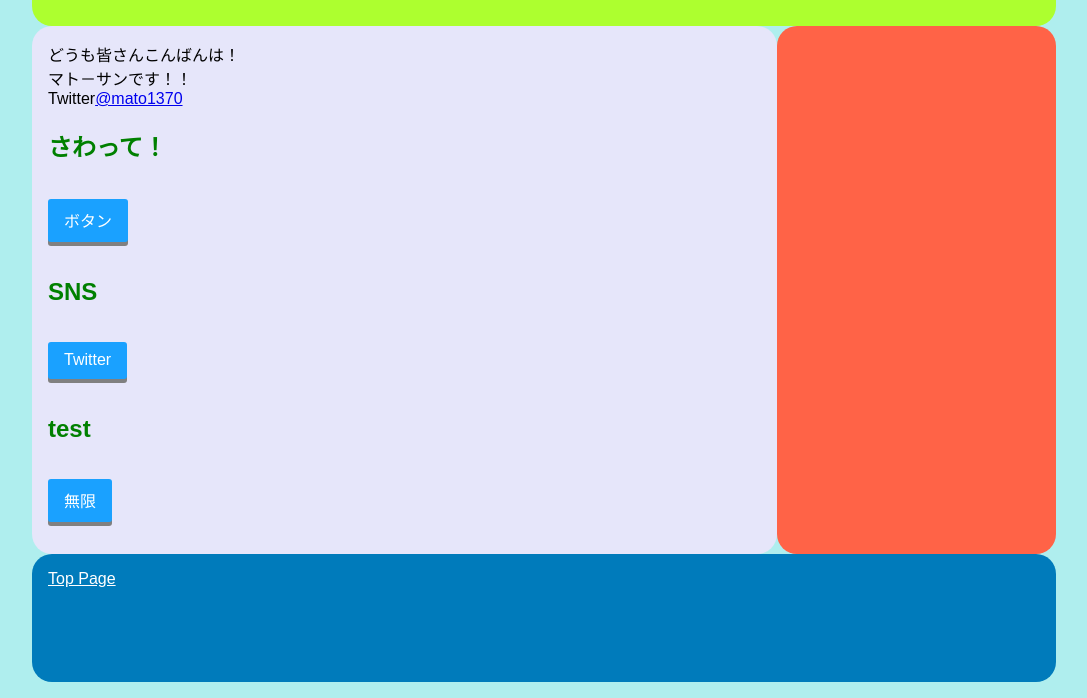
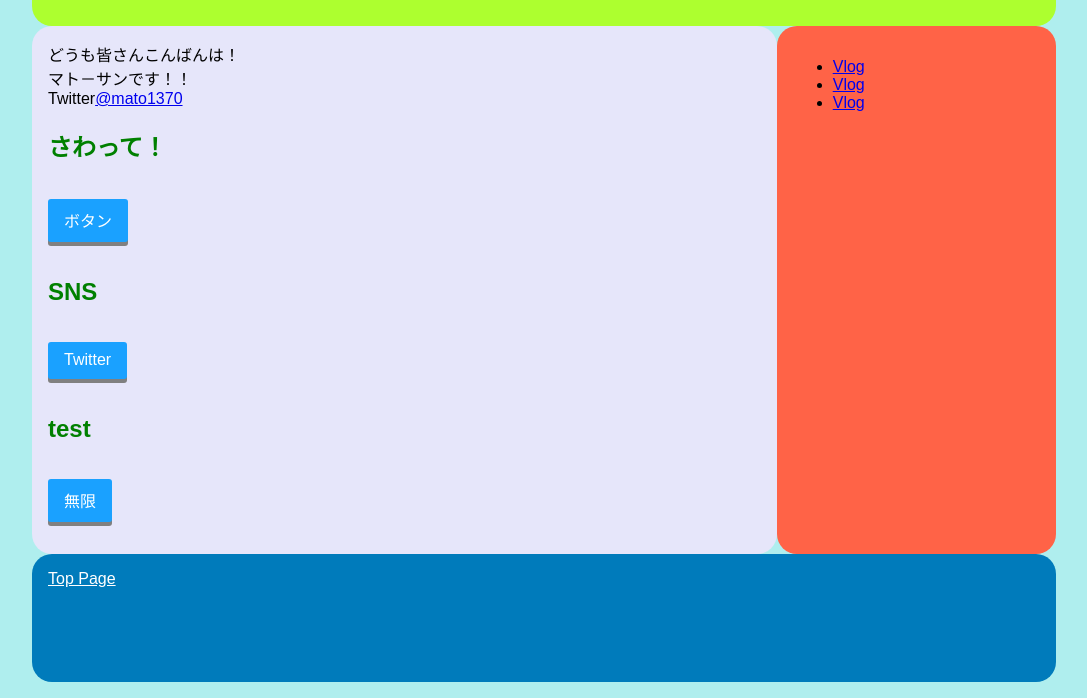
Before and after one commit to mato1370/mato1370-net, a plain HTML site: page public/index.html in a window 1280 px wide. Shown: the part 102-800 px from the top of the page, without its empty margins (96-1183 px from the left). Drawn offline with Linux system fonts and the light colour scheme; a web font is replaced by a local one.

Commit message:
パブリックにお引越し

```diff
--- a/index.html
+++ b/public/index.html
@@ -5,6 +5,7 @@
 		<meta name="viewport" content="width=device-width, initial-scale=1">
 		<link href="./css/style.css"rel="stylesheet">
 		<title>マト－サンのホームページ</title>
+		<script type="text/javascript" src="./js/nav.js"></script>
 	</head>
 	<body>
 		<div id="wrapper">
@@ -29,7 +30,10 @@
 				<h2>test</h2>
 					<button class="button">無限</button>
 			</main>
-			<nav    class="contents"></nav>
+			<nav    class="contents">
+				<script type="text/javascript">getNavigation()</script>
+
+			</nav>
 			<footer class="contents">
 				<a href="index.html">Top Page</a>
 			</footer>
--- /dev/null
+++ b/public/js/nav.js
@@ -0,0 +1,9 @@
+function getNavigation() {
+	let		html = "";
+	html += '<ul>';
+	html += '	<li> <a href="https://trpfrog.net/" target="_blank">Vlog</a></li>';
+	html += '	<li> <a href="https://library.azabu-u.ac.jp/azlib/ms/" target="_blank">Vlog</a></li>';
+	html += '	<li> <a href="https://twitter.com/mato1370" target="_blank">Vlog</a></li>';
+	html += '</ul>';
+	document.write( html );
+}
```
Also changed, not shown: template.html (added, +24 -0 lines), public/css/style.css (renamed from css/style.css).
